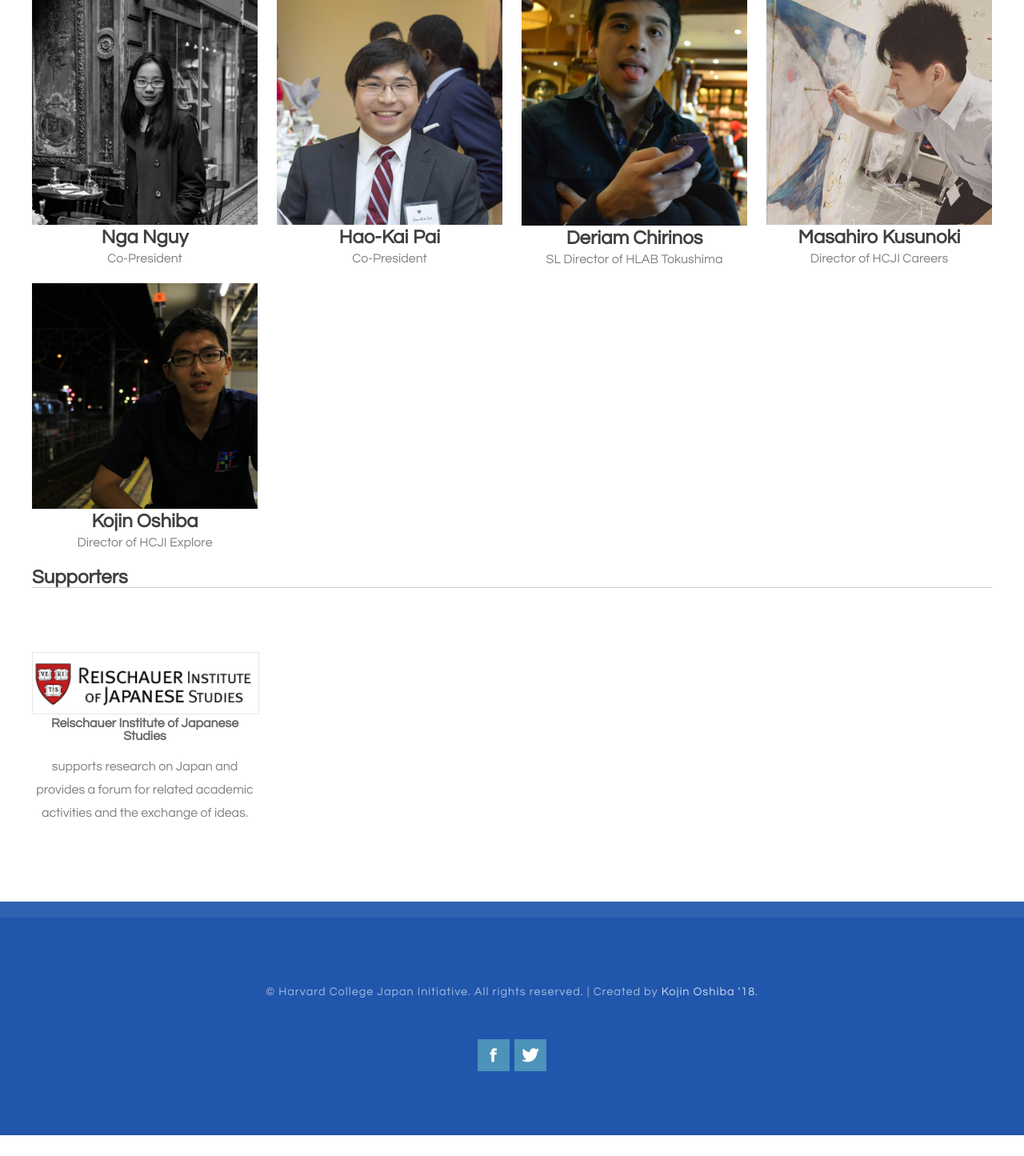
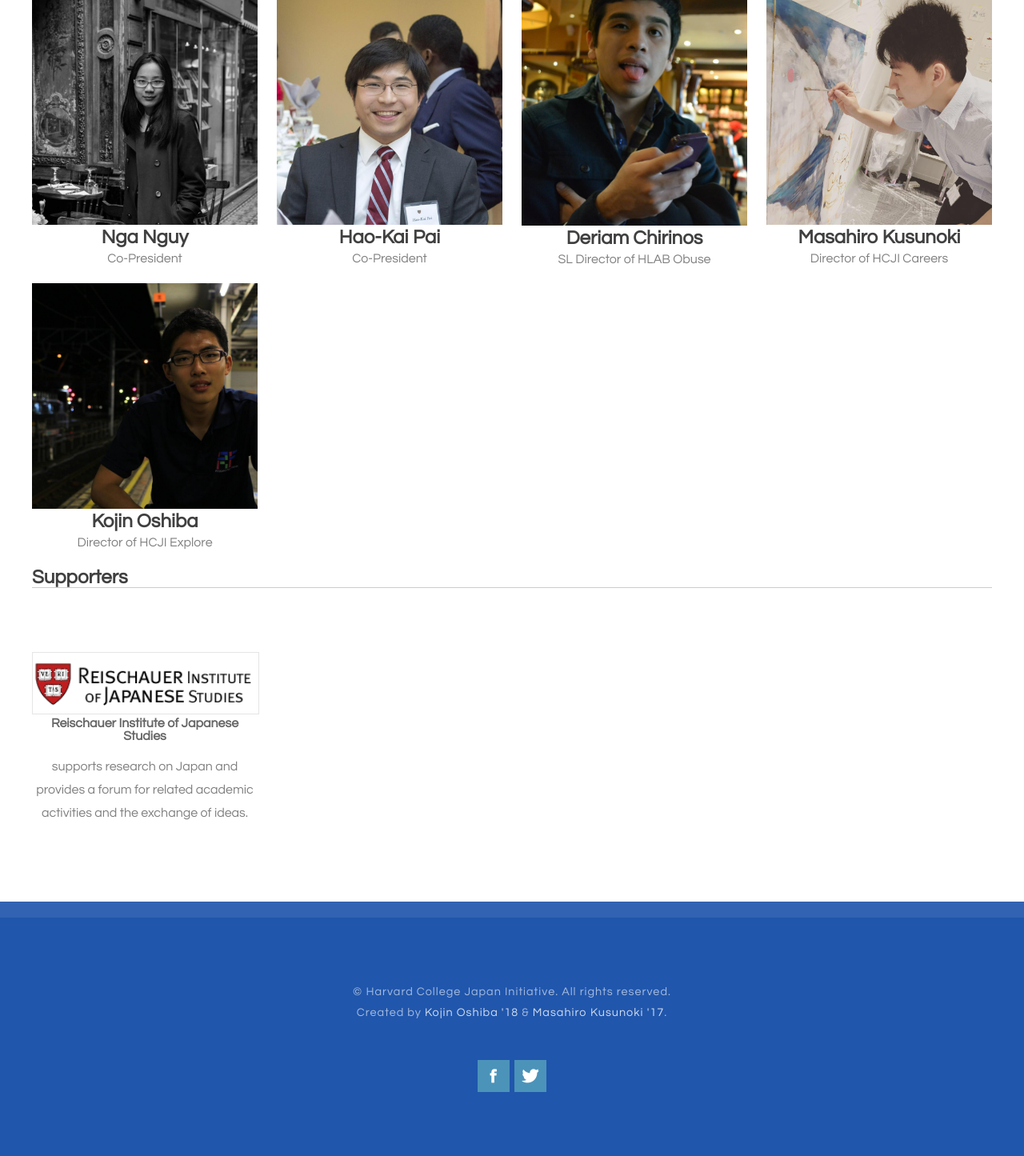
Before and after one commit to kojino/hcji_website, a Rails app: page /whoweare in a window 1280 px wide; the page is wider, and only the part inside the window is pictured. Shown: the part 1466-2911 px from the top of that part at 80% size. Before the commit the page ends 2885 px from the top of that part, so only its background shows below. Run offline with Rails 7, Linux system fonts and the light colour scheme; style sheets or scripts are compiled from the project's sources; some libraries are stand-ins or nearby versions.

Commit message:
first release

```diff
--- a/app/views/layouts/application.html.erb
+++ b/app/views/layouts/application.html.erb
@@ -51,7 +51,7 @@
 
 
 <div id="copyright">
-	<p>&copy; Harvard College Japan Initiative. All rights reserved. | Created by <a href="https://www.linkedin.com/in/kojinoshiba" rel="nofollow">Kojin Oshiba '18</a>.</p>
+	<p>&copy; Harvard College Japan Initiative. All rights reserved.<br>Created by <a href="https://www.linkedin.com/in/kojinoshiba" rel="nofollow">Kojin Oshiba '18</a> & <a href="">Masahiro Kusunoki '17</a>.</p>
 	<ul class="contact">
 		<li><a href="https://www.facebook.com/HarvardCollegeJapanInitiative?fref=ts" class="icon icon-facebook"><span>Facebook</span></a></li>
 		<li><a href="https://twitter.com/HCJIComm" class="icon icon-twitter"><span>Twitter</span></a></li>
--- a/app/views/static_pages/whoweare.html.erb
+++ b/app/views/static_pages/whoweare.html.erb
@@ -28,7 +28,7 @@
 				<div class="box">
 				  	<img src="assets/deriam.jpg" alt="" />
 				  	<h2>Deriam Chirinos</h2>
-					<p>SL Director of HLAB Tokushima</p>
+					<p>SL Director of HLAB Obuse</p>
 			    </div>
 			</div>
 			<div class="column4">
```
